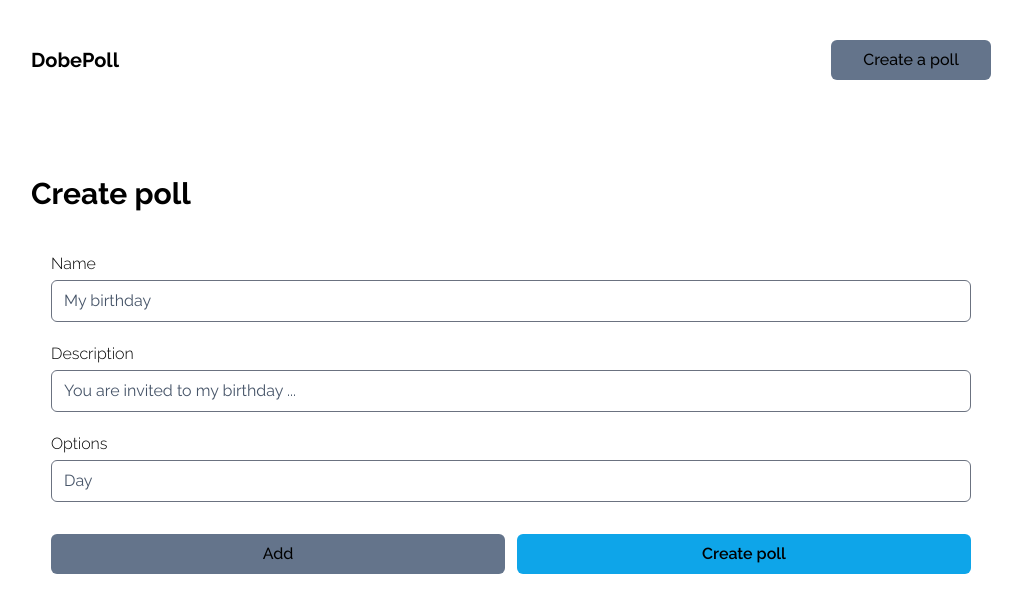
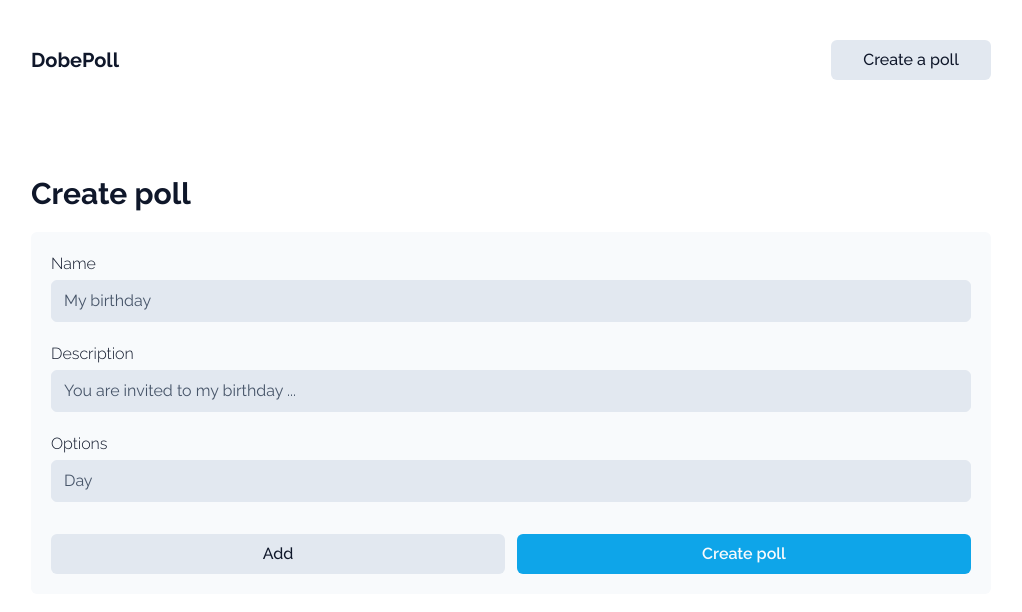
Before and after one commit to VVKDO98/dobepoll, a React (Vite) app in the folder packages/app/: page /create in a window 1280 px wide. Shown: the top 612 px of the page, without its empty margins (129-1151 px from the left). Built offline with nearby package versions, Linux system fonts and the light colour scheme.

Commit message:
darkmode

```diff
--- a/packages/app/src/Layout.jsx
+++ b/packages/app/src/Layout.jsx
@@ -4,7 +4,11 @@ import Navbar from './components/Navbar'
 const Layout = ({ children }) => {
   return (
     <>
-      <div className='w-screen h-screen relative dark:bg-slate-800 dark:text-slate-50 '>
+      <div
+        className='
+        w-screen h-screen relative
+        text-slate-900 dark:text-slate-50
+        bg-white dark:bg-slate-800'>
         <main className='w-4/5 h-full mx-auto lg:w-3/4 2xl:w-2/3'>
         <Navbar/>
           {children}
--- a/packages/app/src/components/Button.jsx
+++ b/packages/app/src/components/Button.jsx
@@ -6,8 +6,8 @@ const Button = ({ type, content, link, secondary, event }) => {
     return <button
               type={type}
               className={secondary
-                ? 'w-full h-10 bg-slate-500 rounded-md font-medium ease-in-out duration-300 hover:bg-slate-400'
-                : 'w-full h-10 bg-sky-500 rounded-md font-semibold ease-in-out duration-300 hover:bg-sky-400 '}
+                ? 'w-full h-10 text-slate-900 dark:text-slate-50 bg-slate-200 dark:bg-slate-500 rounded-md font-medium ease-in-out duration-300 hover:bg-slate-100'
+                : 'w-full h-10 text-slate-50 dark:text-slate-50 bg-sky-500 dark:bg-sky-500 rounded-md font-semibold ease-in-out duration-300 hover:bg-sky-400 '}
               onClick={event || undefined}
             >
               {content}
@@ -19,8 +19,8 @@ const Button = ({ type, content, link, secondary, event }) => {
       <button
         type={type}
         className={secondary
-          ? 'w-full h-10 bg-slate-500 rounded-md font-medium hover:bg-slate-400 duration-300'
-          : 'w-full h-10 bg-sky-500 rounded-md font-semibold hover:bg-sky-400 duration-300'}
+          ? 'w-full h-10 text-slate-900 dark:text-slate-50 bg-slate-200 dark:bg-slate-500 rounded-md font-medium hover:bg-slate-400 duration-300'
+          : 'w-full h-10 text-slate-50 dark:text-slate-50 bg-sky-500 dark:bg-sky-500 rounded-md font-semibold hover:bg-sky-400 duration-300'}
       >
         {content}
       </button>
--- a/packages/app/src/components/CreatePollComp.jsx
+++ b/packages/app/src/components/CreatePollComp.jsx
@@ -27,7 +27,10 @@ const FormikForm = () => {
   const navigate = useNavigate()
 
   return (
-    <div className='w-full p-5 dark:bg-slate-600 rounded-md'>
+    <div
+      className='
+      w-full p-5 rounded-md
+      bg-slate-50 dark:bg-slate-600'>
       <Formik
         initialValues={{
           name: '',
@@ -52,7 +55,7 @@ const FormikForm = () => {
                 type="text"
                 name="name"
                 placeholder="My birthday"
-                className='dark:bg-slate-800 dark:border-slate-800 rounded-md placeholder:text-slate-600'/>
+                className='bg-slate-200 border-slate-200 dark:bg-slate-800 dark:border-slate-800 rounded-md placeholder:text-slate-600'/>
             </div>
             <div className='mb-5 flex flex-col'>
               <label
@@ -63,7 +66,7 @@ const FormikForm = () => {
                 type="text"
                 name="description"
                 placeholder='You are invited to my birthday ...'
-                className='dark:bg-slate-800 dark:border-slate-800 rounded-md placeholder:text-slate-600' />
+                className='bg-slate-200 border-slate-200 dark:bg-slate-800 dark:border-slate-800 rounded-md placeholder:text-slate-600' />
             </div>
             <div className='mb-5 flex flex-col'>
               <label
@@ -76,7 +79,7 @@ const FormikForm = () => {
                     type="text"
                     name={`options[${idx}].name`}
                     placeholder='Day'
-                    className='w-full dark:bg-slate-800 dark:border-slate-800 rounded-md placeholder:text-slate-600'/>
+                    className='w-full bg-slate-200 border-slate-200 dark:bg-slate-800 dark:border-slate-800 rounded-md placeholder:text-slate-600'/>
                 </div>
               ))}
             </div>
--- a/packages/app/src/components/Navbar.jsx
+++ b/packages/app/src/components/Navbar.jsx
@@ -8,7 +8,7 @@ const Navbar = () => {
       <div className='w-full flex justify-between items-center gap-2 sm:w-auto sm:gap-10'>
         <Link
           to='/'
-          className='font-bold text-xl'
+          className='font-bold text-xl text-slate-900 dark:text-slate-50'
           >DobePoll</Link>
         <div className='w-2/5 sm:w-1/4 lg:w-1/6'>
           <Link to='/create'>
--- a/packages/app/src/components/OptionResult.jsx
+++ b/packages/app/src/components/OptionResult.jsx
@@ -7,7 +7,7 @@ const OptionResult = ({ data }) => {
         return (
           <div
             key={option.id}
-            className='w-full sm:w-5/12 lg:w-1/5 flex flex-col items-center justify-center bg-slate-500 rounded-md py-5 '>
+            className='w-full sm:w-5/12 lg:w-1/5 flex flex-col items-center justify-center bg-slate-200 dark:bg-slate-500 rounded-md py-5 '>
             <p className='text-3xl font-bold'>{option._count.votes}</p>
             <p className='text-sm font-light'>{option.name}</p>
           </div>
--- a/packages/app/src/components/PollComp.jsx
+++ b/packages/app/src/components/PollComp.jsx
@@ -73,7 +73,11 @@ const PollComp = ({ setOpen, currentUrl }) => {
   }
 
   return (
-    <div className='w-full p-5 dark:bg-slate-600 rounded-md'>
+    <div
+      className='
+      w-full p-5
+      bg-slate-50 dark:bg-slate-600
+      rounded-md'>
       <div className='mb-10'>
         <h2 className='mb-1 text-2xl font-semibold'>{data.poll.name}</h2>
         <p className='mb-1 text-base'>{data.poll.description}</p>
--- a/packages/app/src/pages/Home.jsx
+++ b/packages/app/src/pages/Home.jsx
@@ -6,7 +6,10 @@ const Home = () => {
   return (
     <Layout>
       <div className='w-full mt-24'>
-        <div className='w-full h-2/5 sm:h-1/3 p-5 dark:bg-slate-600 rounded-md flex flex-col items-start justify-center'>
+        <div
+          className='w-full h-2/5 sm:h-1/3 p-5
+          bg-slate-50 dark:bg-slate-600
+          rounded-md flex flex-col items-start justify-center'>
           <h1 className='
             mb-10
             text-3xl
--- a/packages/app/src/pages/ResultPoll.jsx
+++ b/packages/app/src/pages/ResultPoll.jsx
@@ -66,7 +66,10 @@ const ResultPoll = () => {
     <Layout>
       <div className='w-full mt-24'>
         <h1 className='font-bold text-3xl mb-5'>Result</h1>
-        <div className='w-full p-5 dark:bg-slate-600 rounded-md'>
+        <div
+          className='w-full p-5
+        bg-slate-50 dark:bg-slate-600
+          rounded-md'>
           <div className='mb-10'>
             <h2 className='mb-1 text-2xl font-semibold'>{currentPollData.poll.name}</h2>
             <p className='mb-1 text-base'>{currentPollData.poll.description}</p>
```
